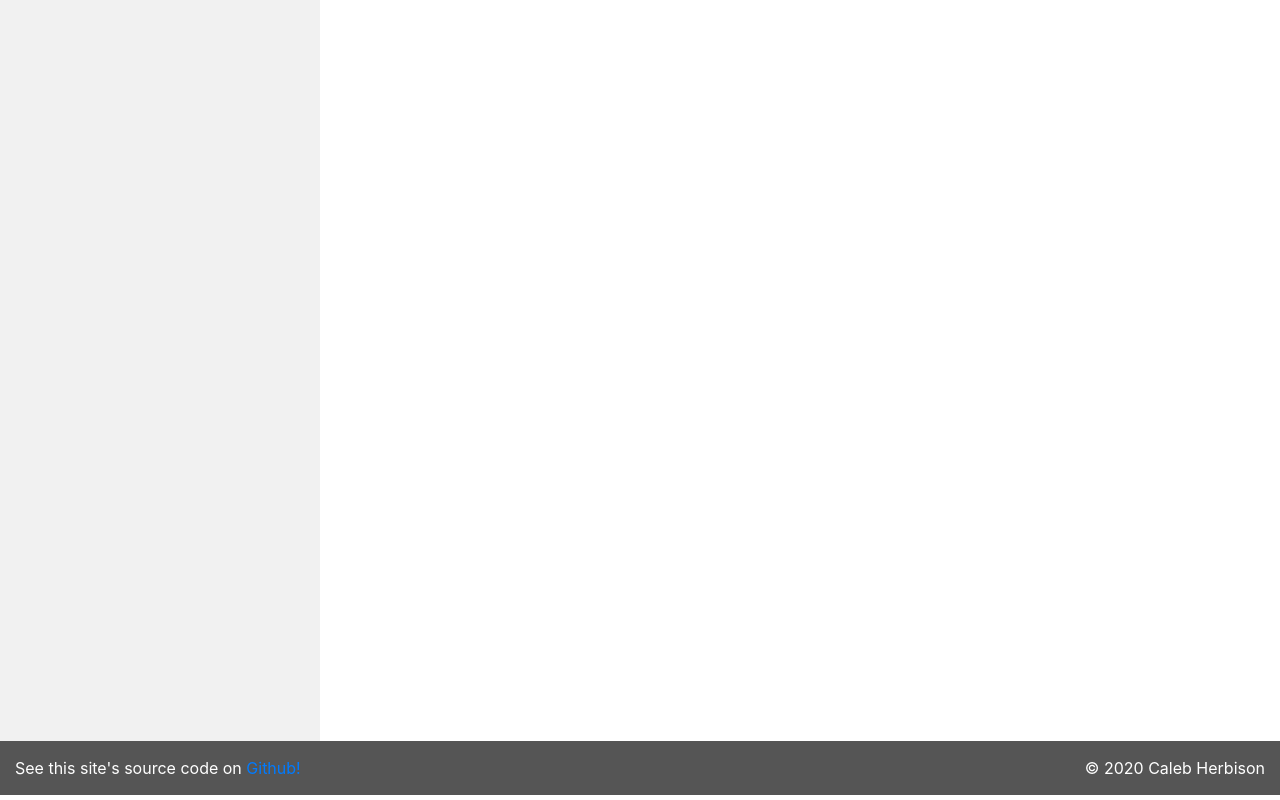
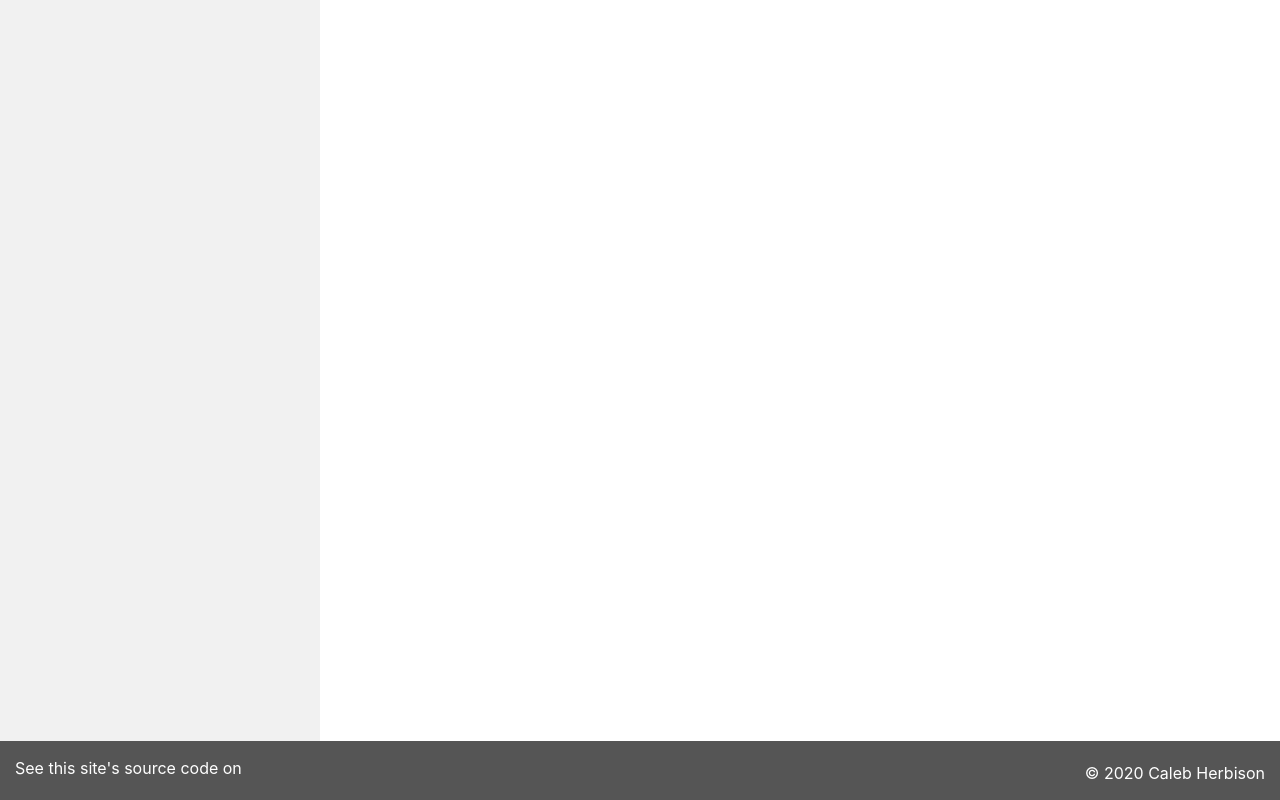
Before and after one commit to calebherbison/tourdesource.com, a Svelte app: page / in a window 1280 px wide. Shown: the part 767-1567 px from the top of the page. Built offline with nearby package versions, Linux system fonts and the light colour scheme.

Commit message:
update some things

```diff
--- a/src/App.svelte
+++ b/src/App.svelte
@@ -1,5 +1,7 @@
 <script>
-   export let name;
+   window.onload = function() {
+      document.getElementById("year").innerHTML = new Date().getFullYear();
+   }
 </script>
 <header>
    <h1></h1>
@@ -17,17 +19,14 @@
    </div>
 </main>
 <footer class="container-fluid">
-   <div class="row">
-
-   </div>
 	<div class="row">
 		<div class="col" style="text-align: left;">
-			See this site's source code on <a href="https://github.com/timetravelingmoose/tourdesource.com">Github!</a>
+			See this site's source code on<a href="https://github.com/timetravelingmoose/tourdesource.com" class="fab fa-github-square fa-lg"></a>
 		</div>
 		<div class="col-6">
 		</div>
-		<div class="col" style="text-align: right;">
-			&#169; 2020 Caleb Herbison
+		<div class="col" style="text-align: right; padding-top: 5px;">
+			&#169; <span id="year"></span> Caleb Herbison
 		</div>
 	</div>
 </footer>
```
